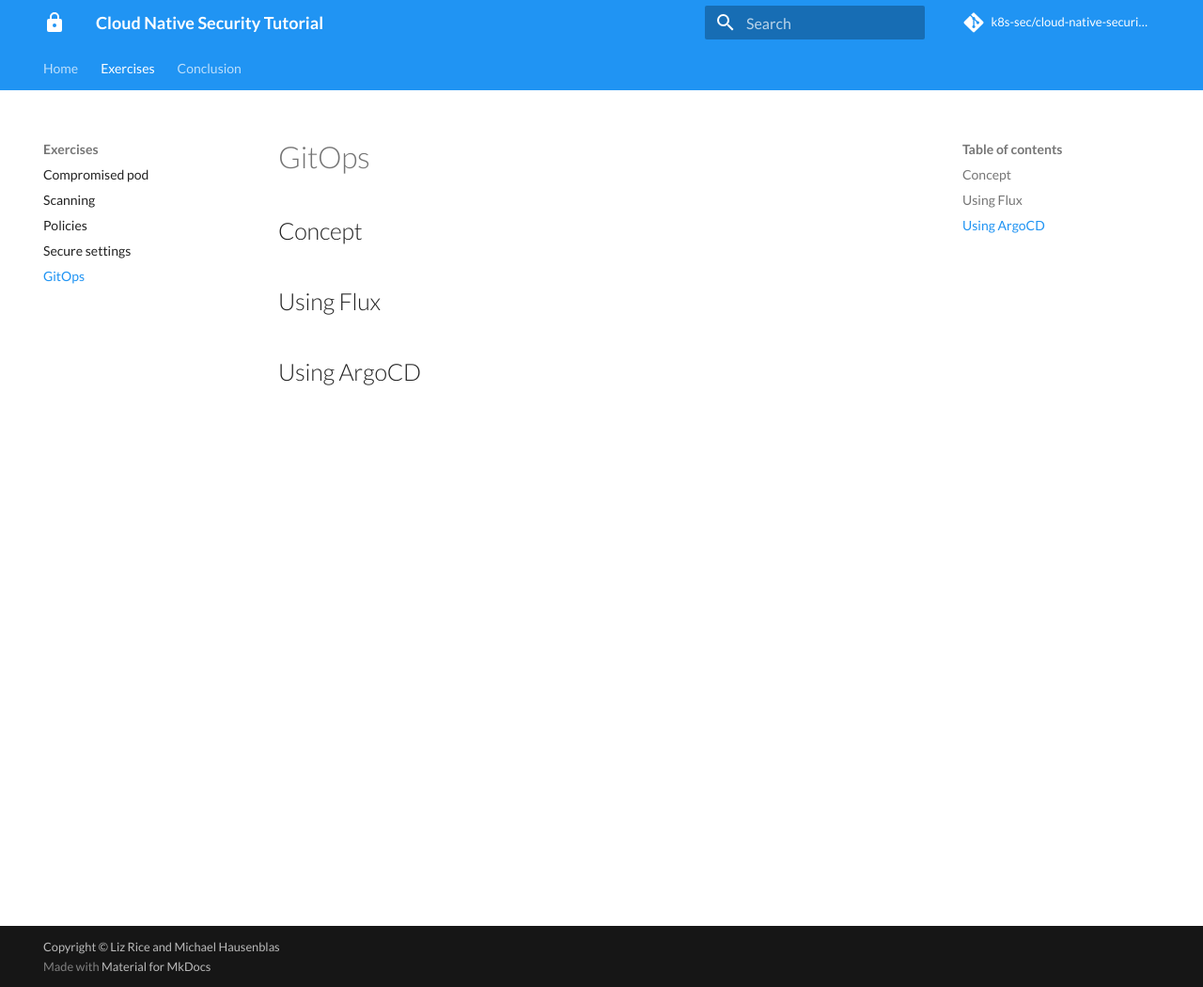
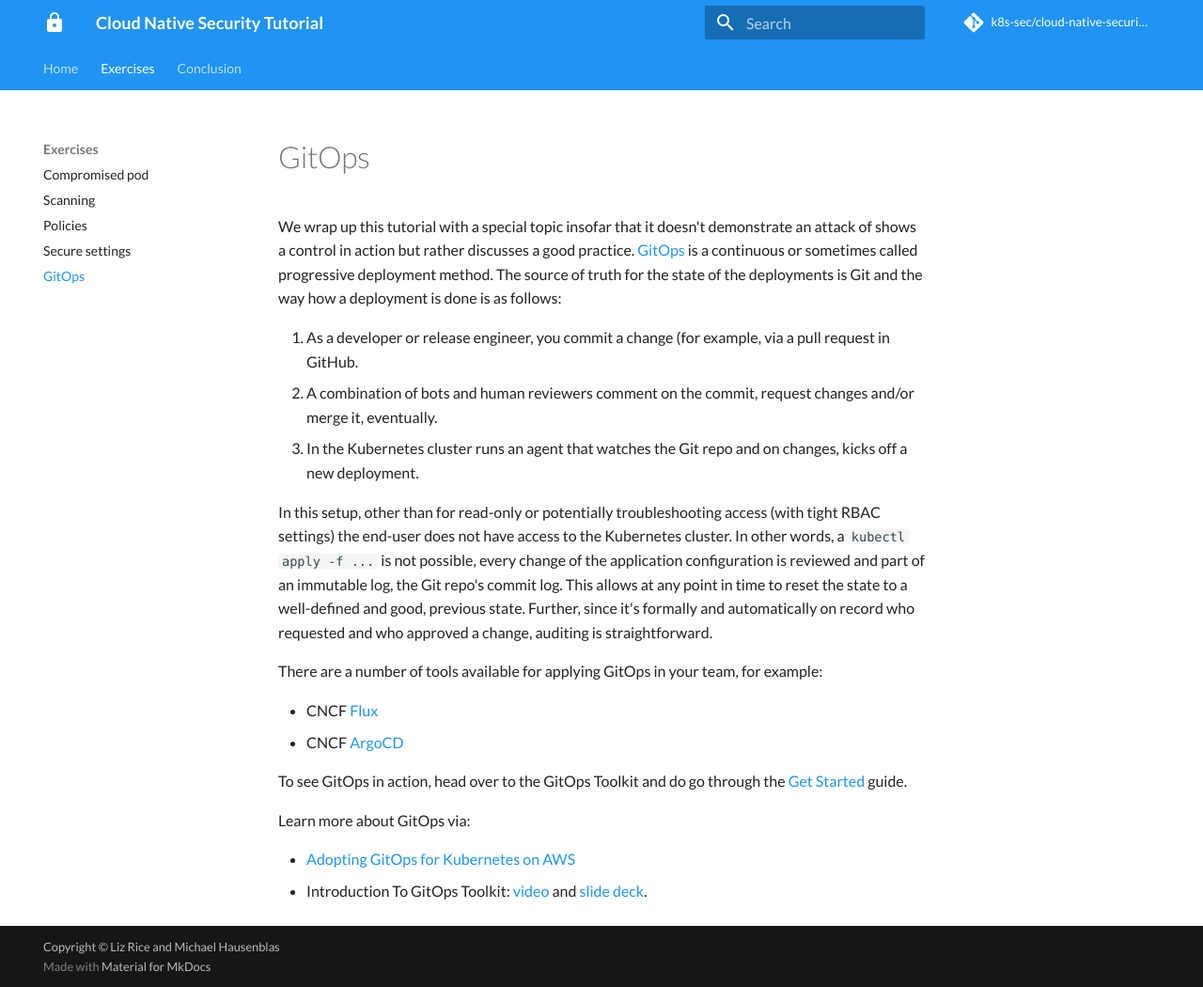
Before and after one commit to k8s-sec/cloud-native-security-tutorial, an MkDocs documentation site: the page built from docs/gitops.md, in a window 1280 px wide and 1050 px high. Shown: the whole window at 94% size. Built offline with MkDocs 1.6.1 and Material for MkDocs 9.7.7, drawn with Linux system fonts in a browser that asks for light colours; some web fonts are replaced; comment, search, counter and statistics services are not loaded.

```diff
--- a/docs/gitops.md
+++ b/docs/gitops.md
@@ -1,7 +1,39 @@
 # GitOps
 
-## Concept
+We wrap up this tutorial with a special topic insofar that it doesn't
+demonstrate an attack of shows a control in action but rather discusses a
+good practice. [GitOps](https://www.gitops.tech/) is a continuous or sometimes
+called progressive deployment method. The source of truth for the state of the
+deployments is Git and the way how a deployment is done is as follows:
 
-## Using Flux
+1. As a developer or release engineer, you commit a change (for example, via
+   a pull request in GitHub.
+1. A combination of bots and human reviewers comment on the commit, request
+   changes and/or merge it, eventually.
+1. In the Kubernetes cluster runs an agent that watches the Git repo and on
+   changes, kicks off a new deployment.
 
-## Using ArgoCD
+In this setup, other than for read-only or potentially troubleshooting access
+(with tight RBAC settings) the end-user does not have access to the Kubernetes
+cluster. In other words, a `kubectl apply -f ...` is not possible, every change
+of the application configuration is reviewed and part of an immutable log, the
+Git repo's commit log. This allows at any point in time to reset the state to
+a well-defined and good, previous state. Further, since it's formally and
+automatically on record who requested and who approved a change, auditing is
+straightforward.
+
+There are a number of tools available for applying GitOps in your team, for
+example:
+
+- CNCF [Flux](https://docs.fluxcd.io)
+- CNCF [ArgoCD](https://argoproj.github.io/argo-cd/)
+
+
+To see GitOps in action, head over to the GitOps Toolkit and do go through
+the [Get Started](https://toolkit.fluxcd.io/get-started/) guide.
+
+Learn more about GitOps via:
+
+- [Adopting GitOps for Kubernetes on AWS](https://acloudguru.com/blog/engineering/adopting-gitops-for-kubernetes-on-aws)
+- Introduction To GitOps Toolkit: [video](https://www.youtube.com/watch?v=qQBtSkgl7tI)
+  and [slide deck](https://www.slideshare.net/weaveworks/gitops-toolkit-cloud-native-nordics-tech-talk).
```
Also changed, not shown: docs/conclusions.md (+13 -3 lines).
